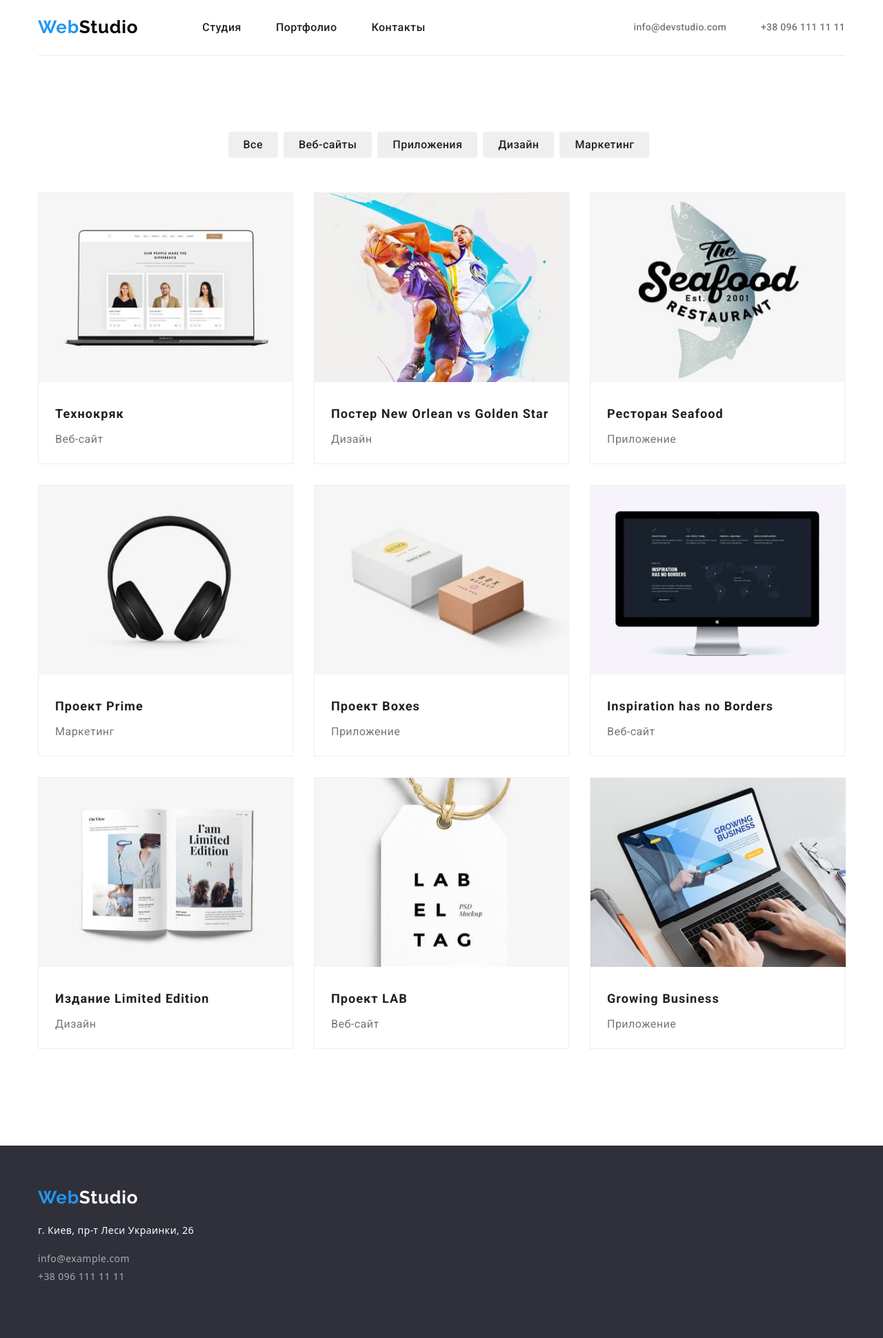
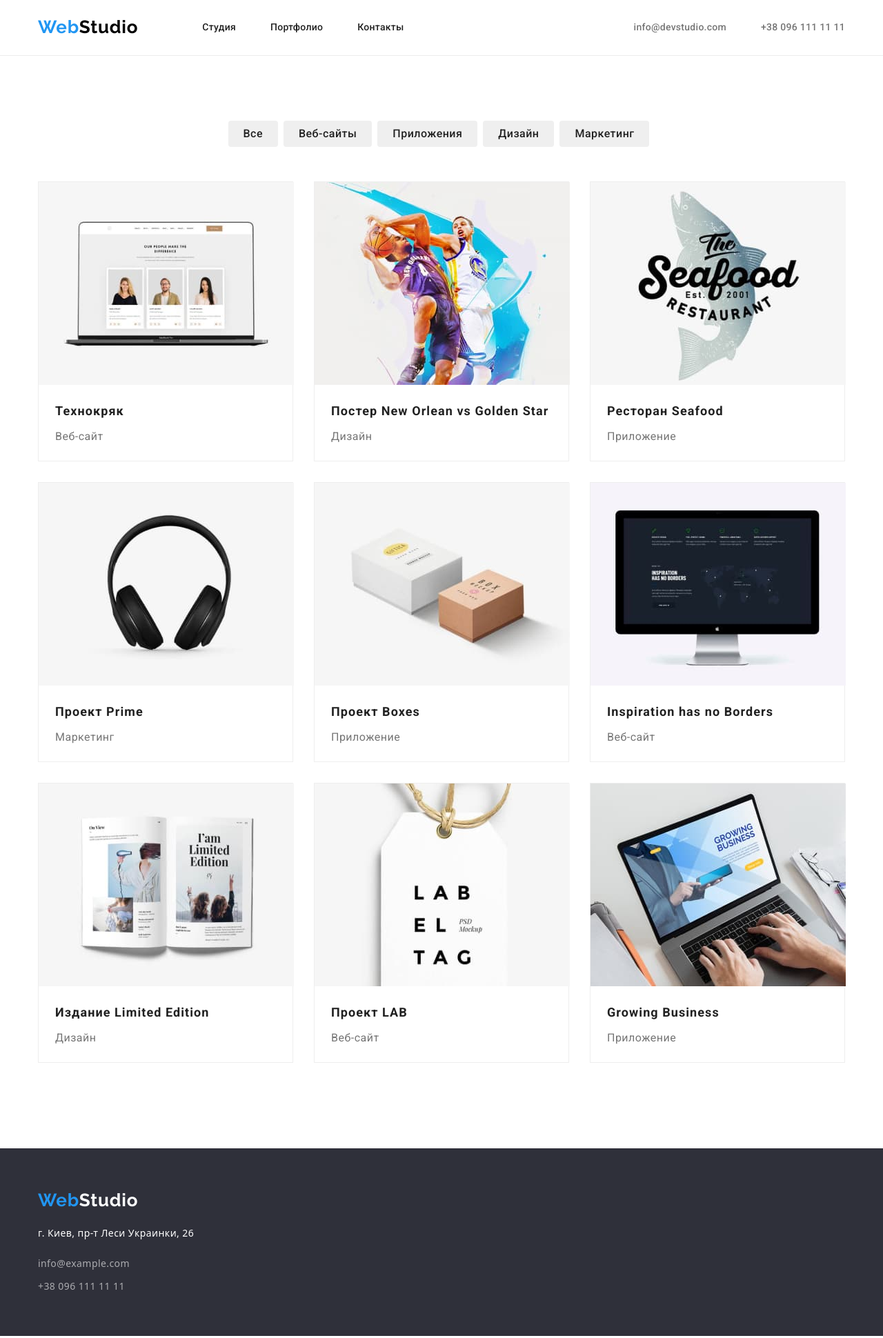
Before and after one commit to YaroslavBry/goit-markup-hw-03, a plain HTML site: page portfolio.html in a window 1280 px wide. Shown: the whole page at 69% size. Drawn offline with nearby package versions, Linux system fonts and the light colour scheme.

Commit message:
Вносит правки после проверки ДЗ 30.05.22

```diff
--- a/portfolio.html
+++ b/portfolio.html
@@ -26,7 +26,6 @@
 
  <!-- --------шапка HEADER сайта-------- -->
 
-    <section class="section-header">
     <header class="page-header">
       <nav class="container main-nav">
         <a href="./index.html" class="logo">Web<span class="logo-accent">Studio</span></a>
@@ -43,78 +42,96 @@
         </ul>
       </nav>
     </header>
-    </section>
 
     <main>
       <!-- наши работы -->
       <section class="section">
+        <div class="container">
           <h1 class="visually-hidden">Портфолио работ</h1>
         <ul class="portfolio-nav">
           <li class="portfolio-li"><button type="button" class="radiobutton-portfolio">Все</a></li>
-          <li><button type="button" class="radiobutton-portfolio">Веб-сайты</a></li>
-          <li><button type="button" class="radiobutton-portfolio">Приложения</a></li>
-          <li><button type="button" class="radiobutton-portfolio">Дизайн</a></li>
-          <li><button type="button" class="radiobutton-portfolio">Маркетинг</a></li>
+          <li class="portfolio-li"><button type="button" class="radiobutton-portfolio">Веб-сайты</a></li>
+          <li class="portfolio-li"><button type="button" class="radiobutton-portfolio">Приложения</a></li>
+          <li class="portfolio-li"><button type="button" class="radiobutton-portfolio">Дизайн</a></li>
+          <li class="portfolio-li"><button type="button" class="radiobutton-portfolio">Маркетинг</a></li>
         </ul>
 
         <ul class="portfolio-list">
           <li class="portfolio-item">
-            <img src="./images/img1laptop.jpg" alt="laptop" width="370" height="294" class="portfolio-img"/>
+            <img src="./images/img1laptop.jpg" alt="laptop" width="370" height="294"/>
+            <div class="portfolio-content">
               <h3 class="portfolio-title">Технокряк</h3>
             <p class="portfolio-description">Веб-сайт</p>
+            </div>
           </li>
           <li class="portfolio-item">
-            <img src="./images/img2basketball.jpg" alt="basketball" width="370" height="294" class="portfolio-img"/>
+            <img src="./images/img2basketball.jpg" alt="basketball" width="370" height="294"/>
+            <div class="portfolio-content">
               <h3 class="portfolio-title">Постер New Orlean vs Golden Star</h3>
             <p class="portfolio-description">Дизайн</p>
+            </div>
           </li>
           <li class="portfolio-item">
-            <img src="./images/img3seafood.jpg" alt="seafood" width="370" height="294" class="portfolio-img"/>
+            <img src="./images/img3seafood.jpg" alt="seafood" width="370" height="294"/>
+            <div class="portfolio-content">
               <h3 class="portfolio-title">Ресторан Seafood</h3>
             <p class="portfolio-description">Приложение</p>
+            </div>
           </li>
           <li class="portfolio-item">
-            <img src="./images/img4headphones.jpg" alt="headphones" width="370" height="294" class="portfolio-img"/>
+            <img src="./images/img4headphones.jpg" alt="headphones" width="370" height="294"/>
+            <div class="portfolio-content">
               <h3 class="portfolio-title">Проект Prime</h3>
             <p class="portfolio-description">Маркетинг</p>
+            </div>
           </li>
           <li class="portfolio-item">
-            <img src="./images/img5box.jpg" alt="box" width="370" height="294" class="portfolio-img"/>
+            <img src="./images/img5box.jpg" alt="box" width="370" height="294"/>
+            <div class="portfolio-content">
               <h3 class="portfolio-title">Проект Boxes</h3>
             <p class="portfolio-description">Приложение</p>
+            </div>
           </li>
           <li class="portfolio-item">
-            <img src="./images/img6imac.jpg" alt="imac" width="370" height="294" class="portfolio-img"/>
+            <img src="./images/img6imac.jpg" alt="imac" width="370" height="294"/>
+            <div class="portfolio-content">
               <h3 class="portfolio-title">Inspiration has no Borders</h3>
             <p class="portfolio-description">Веб-сайт</p>
+            </div>
           </li>
           <li class="portfolio-item">
-            <img src="./images/img7journal.jpg" alt="journal" width="370" height="294" class="portfolio-img"/>
+            <img src="./images/img7journal.jpg" alt="journal" width="370" height="294"/>
+           <div class="portfolio-content">
               <h3 class="portfolio-title">Издание Limited Edition</h3>
             <p class="portfolio-description">Дизайн</p>
+           </div>
           </li>
           <li class="portfolio-item">
-            <img src="./images/img8abc.jpg" alt="abc" width="370" height="294" class="portfolio-img"/>
+            <img src="./images/img8abc.jpg" alt="abc" width="370" height="294"/>
+           <div class="portfolio-content">
               <h3 class="portfolio-title">Проект LAB</h3>
             <p class="portfolio-description">Веб-сайт</p>
+           </div>
           </li>
           <li class="portfolio-item">
-            <img src="./images/img9laptop_hands.jpg" alt="laptop_hands" width="370" height="294" class="portfolio-img"/>
+            <img src="./images/img9laptop_hands.jpg" alt="laptop_hands" width="370" height="294"/>
+            <div class="portfolio-content">
               <h3 class="portfolio-title">Growing Business</h3>
             <p class="portfolio-description">Приложение</p>
+            </div>
           </li>
         </ul>
+        </div>
       </section>
 
     </main>
 
     <footer class="footer">
-      <!-- Логотип сайта -->
-      <div class="section-footer">
+      <div class="container">
         <a href="./index.html" class="logo-footer">Web<span class="logo-footer-accent">Studio</span></a>
         <address class="footer-adress">г. Киев, пр-т Леси Украинки, 26</address>
-        <ul class="list">
-          <li><a href="mailto:info@example.com" class="footer-contact">info@example.com</a></li>
+        <ul class="list-footer">
+          <li class="list-mail-footer"><a href="mailto:info@example.com" class="footer-contact">info@example.com</a></li>
           <li><a href="tel:+380991111111" class="footer-contact">+38 096 111 11 11</a></li>
         </ul>
       </div>
--- a/styles/style.css
+++ b/styles/style.css
@@ -21,6 +21,7 @@ html {
 body {
   font-family: Roboto, sans-serif;
   margin: 0;
+  /* width: 1600px; */
 }
 
 h2 {
@@ -44,13 +45,32 @@ h8 {
 }
 
 ul {
-  margin-top: 0 0;
+  margin-top: 0;
   padding-left: 0;
 }
 
 p {
   margin: 0 0;
   padding-left: 0;
+}
+
+img {
+  display: block;
+}
+
+.container {
+  width: 1200px;
+  margin-left: auto;
+  margin-right: auto;
+  padding-left: 15px;
+  padding-right: 15px;
+  /* outline: 1px dotted rgb(20, 104, 17); */
+}
+
+.section {
+  padding-top: 94px;
+  padding-bottom: 94px;
+  /* outline: 1px dotted rgb(238, 4, 4); */
 }
 
 .visually-hidden {
@@ -68,44 +88,6 @@ p {
 
 .list {
   list-style: none;
-}
-
-.section-header {
-  width: 1200px;
-  margin-left: auto;
-  margin-right: auto;
-  padding: 0px 15px;
-  /* outline: 1px dotted rgb(238, 4, 4); */
-}
-
-.section {
-  width: 1200px;
-  margin-left: auto;
-  margin-right: auto;
-  padding: 94px 15px;
-  /* outline: 1px dotted rgb(238, 4, 4); */
-}
-
-.section-teambc {
-  background-color: rgb(106, 212, 79);
-}
-
-.section-footer {
-  width: 1200px;
-  margin-left: auto;
-  margin-right: auto;
-  padding: 60px 15px;
-  /* outline: 1px dotted rgb(238, 4, 4); */
-}
-
-.section-benefit {
-  width: 1200px;
-  margin-left: auto;
-  margin-right: auto;
-  padding-left: 15px;
-  padding-right: 15px;
-  padding-top: 94px;
-  padding-bottom: 0;
 }
 
 /* ------------Стилизация HEADER------------ */
@@ -166,6 +148,7 @@ p {
   font-size: 14px;
   line-height: 1.14;
   letter-spacing: 0.02em;
+  margin: 0;
 }
 
 .nav-item {
@@ -180,8 +163,12 @@ p {
   color: var(--primaty-text-color);
   display: block;
   text-decoration: none;
-  padding-top: 25px;
-  padding-bottom: 25px;
+  padding-top: 32px;
+  padding-bottom: 32px;
+  font-weight: 500;
+  font-size: 14px;
+  line-height: 1.14;
+  letter-spacing: 0.02em;
 }
 
 .nav-link:hover,
@@ -198,8 +185,9 @@ p {
   font-size: 14px;
   line-height: 1.14;
   letter-spacing: 0.02em;
+  margin: 0;
   margin-left: auto;
-}
+ }
 
 .site-contact .site-contact-item + .site-contact-item {
   margin-left: 50px;
@@ -212,13 +200,15 @@ p {
 
 /* ---------------Стилизация ГЕРОЯ (БАНЕР)--------------- */
 
-.hero-background {
-  background-color: var(--background-color-dark);
+.hero {
+background-color: var(--background-color-dark);
+padding: 200px 0px;
 }
 
-.section-hero {
+
+/* .section-hero {
   padding: 200px 0px;
-}
+} */
 
 .team-background {
   background-color: var(--background-color-lightgrey);
@@ -256,11 +246,18 @@ p {
 
 /* ----------------BENEFITS---------------- */
 
-.container.benefit {
+/* .container.benefit {
   /* margin-top: 93px; */
+} */
+
+
+
+.benefit {
+  margin-top: 94px;
 }
 
-.benefit {
+.benefit-list {
+  margin: 0;
   list-style: none;
   display: flex;
   justify-content: space-between;
@@ -277,7 +274,7 @@ p {
   margin-bottom: 10px;
 }
 
-.benefit-list {
+.benefit-item {
   max-width: 260px;
 }
 
@@ -309,20 +306,31 @@ p {
 .whatwedo-head {
   font-family: Roboto, sans-serif;
   text-align: center;
-  padding-bottom: 50px;
+  margin-bottom: 50px;
 }
 
 .whatwedo-list {
+  margin: 0;
+
   display: flex;
   justify-content: space-between;
 }
 
 /* ----------------TEAM---------------- */
 
+.teambackground {
+  background-color: var(--background-color-lightgrey);
+}
+
+.sectionteam {
+  padding-top: 0;
+}
+
 .team {
   display: flex;
   justify-content: space-between;
   list-style: none;
+  margin: 0;
   /* outline: 1px dotted rgb(238, 4, 4); */
 }
 
@@ -374,13 +382,20 @@ p {
 
 /* ------------Стилизация футера------------- */
 
+.list-footer {
+  margin: 0;
+  list-style: none;
+}
+
 .logo-footer {
   display: inline-block;
-  padding-bottom: 20px;
+  margin-bottom: 20px;
 }
 
 .footer {
   background-color: var(--background-color-dark);
+  padding-top: 60px;
+  padding-bottom: 60px;
 }
 
 .footer-adress {
@@ -388,6 +403,7 @@ p {
   font-size: 14px;
   line-height: 1.7;
   letter-spacing: 0.03em;
+  margin-bottom: 20px;
 }
 
 .footer-contact {
@@ -405,6 +421,10 @@ p {
   letter-spacing: 0.03em;
 }
 
+.list-mail-footer {
+  margin-bottom: 9px;
+}
+
 /* ----------СТИЛИЗАЦИЯ СТРАНИЧКИ ПОРТФОЛИО----------- */
 
 .portfolio-nav {
@@ -416,7 +436,12 @@ p {
   line-height: 1.62;
   letter-spacing: 0.03em;
   justify-content: center;
+  margin-top: 0;
   margin-bottom: 50px;
+}
+
+.portfolio-li {
+margin-right: 8px;
 }
 
 .radiobutton-portfolio {
@@ -430,8 +455,7 @@ p {
   line-height: 1.62;
   letter-spacing: 0.03em;
   padding: 6px 22px;
-  margin-right: 8px;
-  border: 0px;
+    border: 0px;
   border-radius: 4px;
 }
 
@@ -456,6 +480,11 @@ p {
   letter-spacing: 0.03em;
   display: flex;
   flex-wrap: wrap;
+  margin: 0;
+}
+
+.portfolio-content {
+  padding: 20px 24px;
 }
 
 .portfolio-item {
@@ -469,10 +498,6 @@ p {
   margin-right: 0;
 }
 
-.portfolio-img {
-  padding-bottom: 20px;
-}
-
 .portfolio-title {
   font-family: Roboto, sans-serif;
   color: var(--primaty-text-color);
@@ -481,8 +506,7 @@ p {
   line-height: 2;
   letter-spacing: 0.06em;
   margin-bottom: 4px;
-  margin-left: 24px;
-}
+  }
 
 .portfolio-description {
   font-family: Roboto, sans-serif;
@@ -491,6 +515,4 @@ p {
   font-size: 16px;
   line-height: 1.88;
   letter-spacing: 0.03em;
-  margin-left: 24px;
-  margin-bottom: 20px;
 }
```
Also changed, not shown: index.html (+18 -19 lines). Lines whose indentation alone changed are shown as unchanged.
